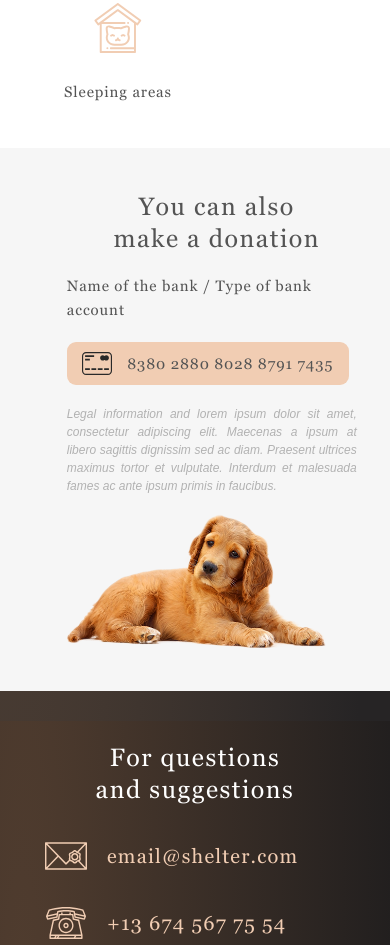
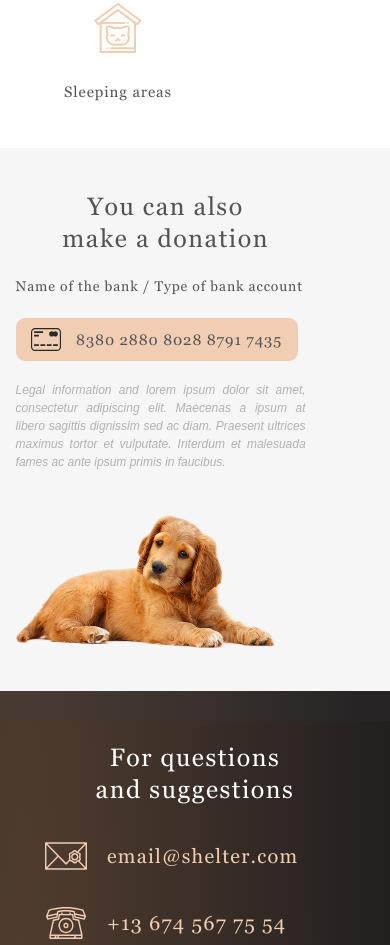
Before and after one commit to VikaLubenets/Frontend-projects, a plain HTML site: page shelter/pages/main/index.html in a window 390 px wide. Shown: the part 3378-4323 px from the top of the page. Drawn offline with Linux system fonts and the light colour scheme; files whose address does not match are found by name; a web font is replaced by a local one.

Commit message:
fix: layouts main

```diff
--- a/shelter/pages/main/index.html
+++ b/shelter/pages/main/index.html
@@ -191,7 +191,8 @@
                         alt="dog photo">
                     <div class="donation__column-right">
                         <h2 class="subtitle donation-subtitle">You can also make&nbsp;a&nbsp;donation</h2>
-                        <h3 class="sub-subtitle">Name of the bank / Type of bank account</h3>
+                        <h3 class="sub-subtitle">
+                            Name&nbsp;of&nbsp;the&nbsp;bank&nbsp;/&nbsp;Type&nbsp;of&nbsp;bank&nbsp;account</h3>
                         <div class="donation__credit-card">
                             <img class="credit-icon" alt="icon"
                                 src="/vikalubenets-JSFE2023Q1/shelter/assets/images/icons/credit-card.svg">
--- a/shelter/pages/main/style.css
+++ b/shelter/pages/main/style.css
@@ -1072,10 +1072,10 @@ a {
 
     .donation__content{
         flex-direction: column-reverse;
-        max-width: 300px;
         gap: 42px;
-        justify-content: space-between;
-        margin: 0px auto 42px auto;
+        justify-content: center;
+        align-items: center;
+        margin: 42px 0 42px 0;
     }
 
     .donation-subtitle{
@@ -1084,10 +1084,11 @@ a {
         text-align: center;
         letter-spacing: 0.06em;
         color: #545454;
+        text-align: center;
     }
 
     .sub-subtitle{
-        font-size: 15px;
+        font-size: 14px;
         line-height: 24px;
         color: #545454;
     }
@@ -1122,7 +1123,7 @@ a {
     }
 
     .donation__column-right {
-        margin: 42px auto 0 auto;
+        margin: 0px auto 0 auto;
         max-width: 290px;
     }
 
```
